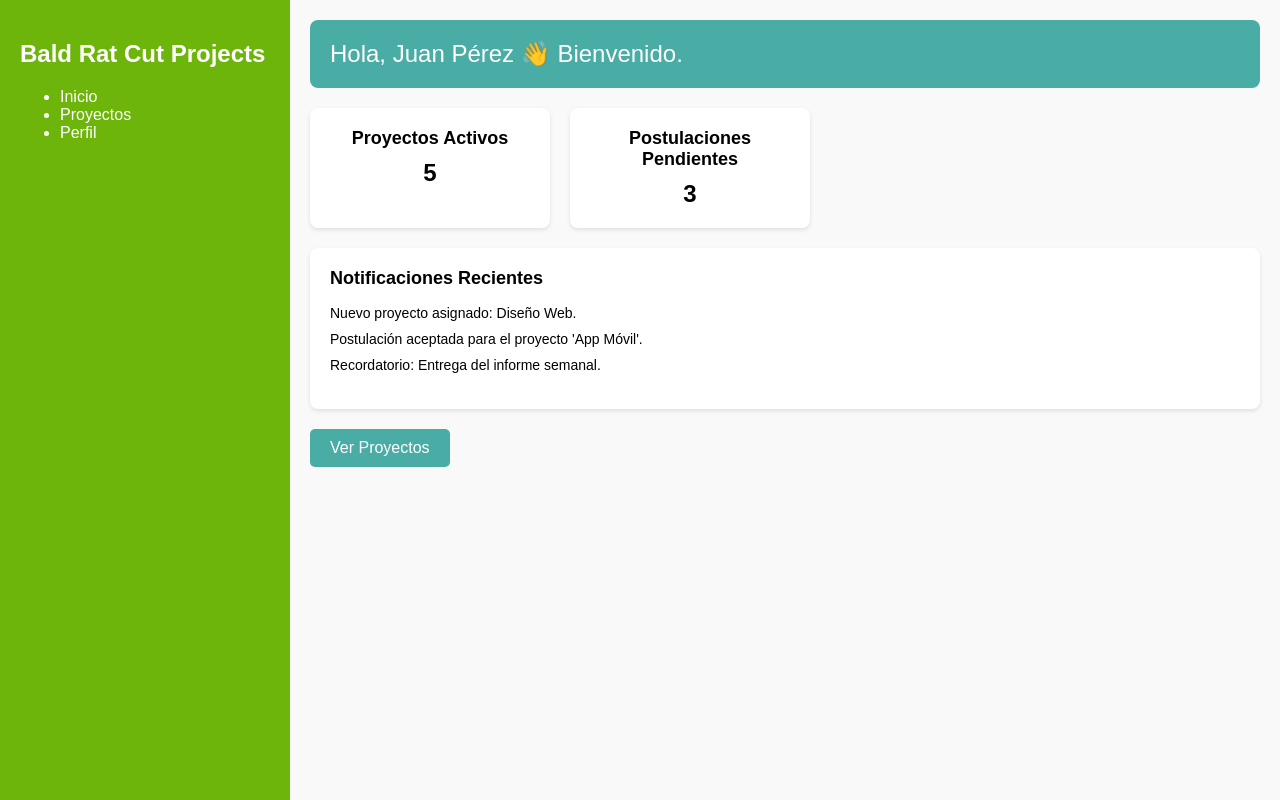
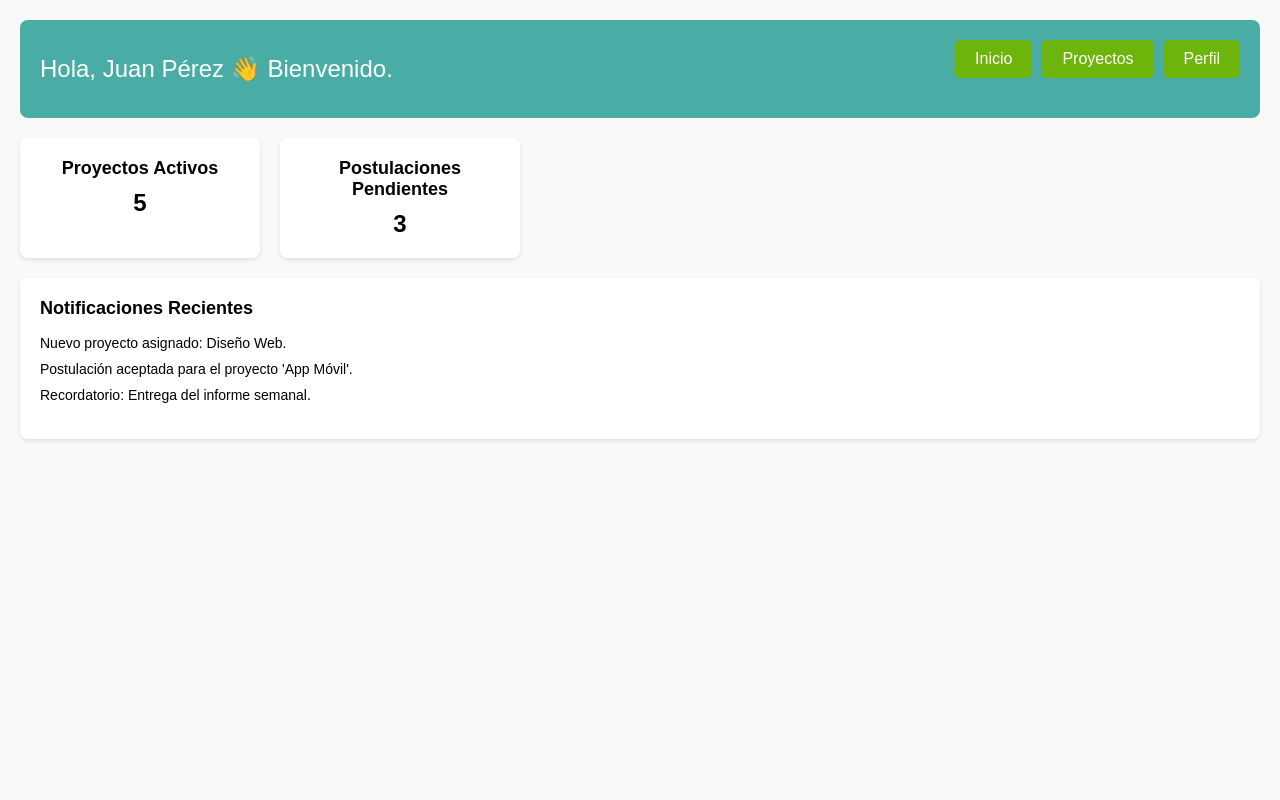
Before and after one commit to HanselIniguezR/Bald-Rat-Projects, a PHP site: page / in a window 1280 px wide. Run offline with PHP 8.4, Linux system fonts and the light colour scheme.

Commit message:
Add files via upload

```diff
--- a/index.php
+++ b/index.php
@@ -23,19 +23,24 @@ $notificaciones = [
             padding: 0;
             background-color: #f9f9f9;
         }
-        .main-layout {
+        .content {
+            padding: 20px;
+        }
+        .navbar {
             display: flex;
-            height: 100vh;
+            gap: 10px;
+            margin-bottom: 20px;
         }
-        .sidebar {
-            width: 250px;
+        .navbar a {
             background-color: #6DB50A;
             color: white;
-            padding: 20px;
+            text-decoration: none;
+            padding: 10px 20px;
+            border-radius: 5px;
+            font-size: 16px;
         }
-        .content {
-            flex-grow: 1;
-            padding: 20px;
+        .navbar a:hover {
+            background-color: #49ADA5;
         }
         .welcome-message {
             font-size: 24px;
@@ -44,6 +49,9 @@ $notificaciones = [
             color: white;
             padding: 20px;
             border-radius: 8px;
+            display: flex;
+            justify-content: space-between;
+            align-items: center;
         }
         .summary-cards {
             display: flex;
@@ -86,38 +94,19 @@ $notificaciones = [
             margin-bottom: 10px;
             font-size: 14px;
         }
-        .quick-access-button {
-            display: inline-block;
-            background-color: #49ADA5;
-            color: white;
-            padding: 10px 20px;
-            border-radius: 5px;
-            text-decoration: none;
-            font-size: 16px;
-        }
-        .quick-access-button:hover {
-            background-color: #007bff;
-        }
     </style>
 </head>
 <body>
-    <!-- Main Layout -->
-    <div class="main-layout">
-        <!-- Sidebar -->
-        <div class="sidebar">
-            <h2>Bald Rat Cut Projects</h2>
-            <ul>
-                <li>Inicio</li>
-                <li>Proyectos</li>
-                <li>Perfil</li>
-            </ul>
-        </div>
-
     <!-- Contenido Principal -->
     <div class="content">
         <!-- Bienvenida Personalizada -->
         <div class="welcome-message">
-                Hola, <?php echo htmlspecialchars($nombre_estudiante); ?> 👋 Bienvenido.
+            <span>Hola, <?php echo htmlspecialchars($nombre_estudiante); ?> 👋 Bienvenido.</span>
+            <div class="navbar">
+                <a href="#">Inicio</a>
+                <a href="#">Proyectos</a>
+                <a href="#">Perfil</a>
+            </div>
         </div>
 
         <!-- Resumen de Actividad -->
@@ -141,10 +130,6 @@ $notificaciones = [
                 <?php endforeach; ?>
             </ul>
         </div>
-
-            <!-- Botón de Acceso Rápido -->
-            <a href="#" class="quick-access-button">Ver Proyectos</a>
-        </div>
     </div>
 </body>
 </html>
```
Lines whose indentation alone changed are shown as unchanged.
